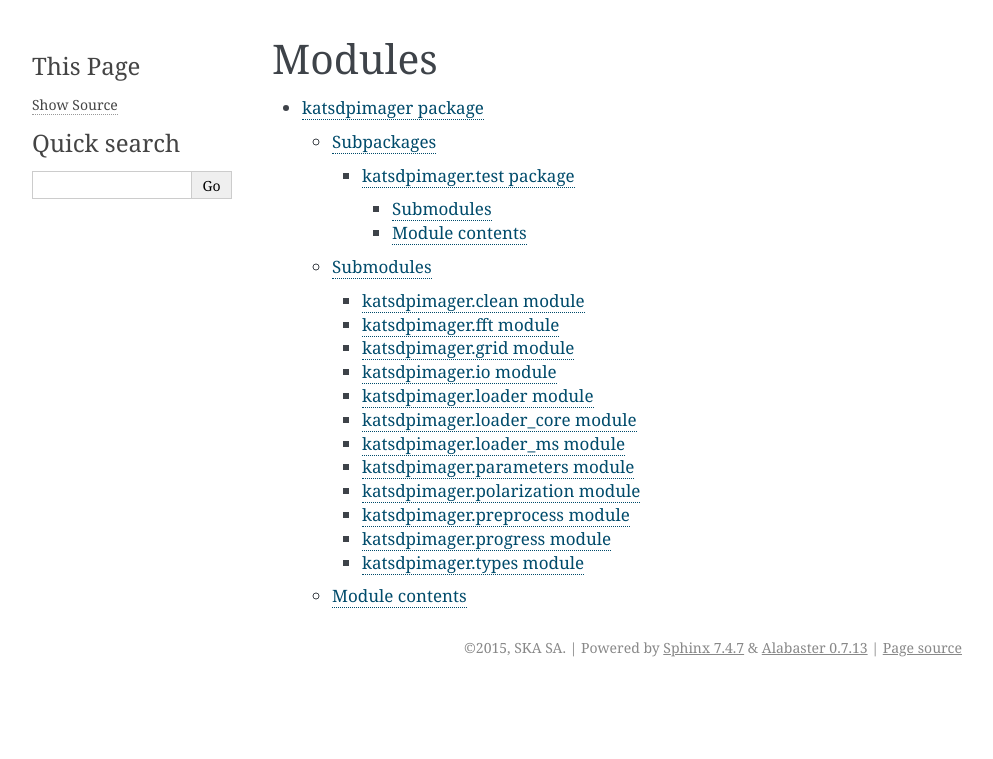
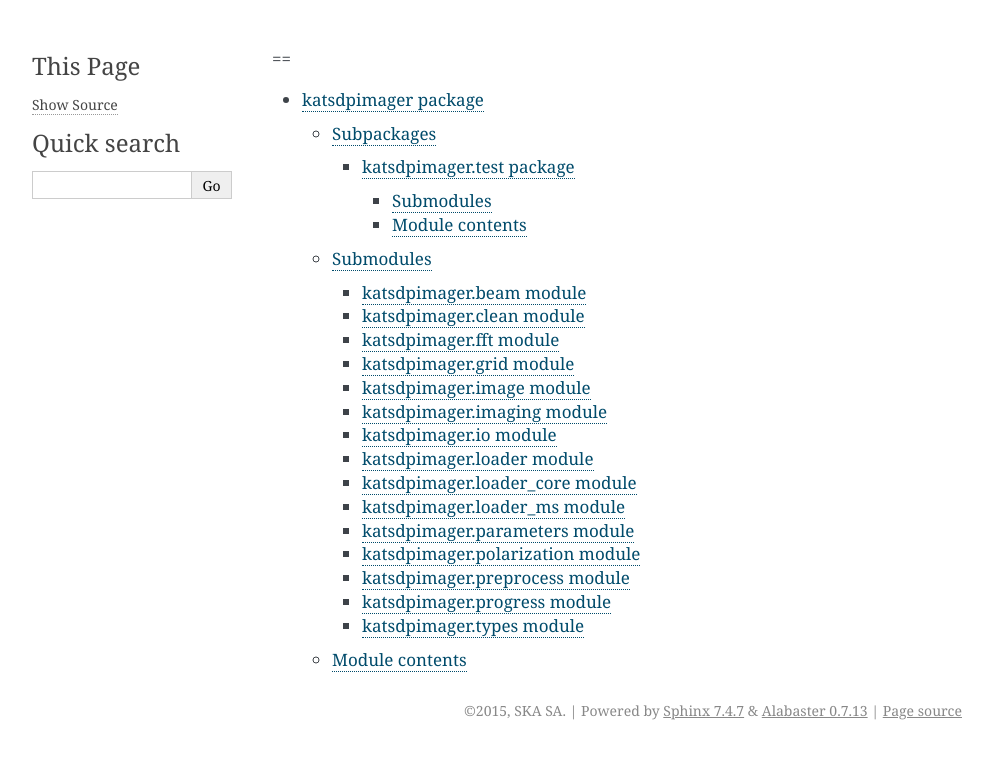
Before and after one commit to ska-sa/katsdpimager, a Sphinx documentation site: the page built from doc/modules.rst, in a window 1280 px wide. Shown: the top 759 px of the page, without its empty margins (148-1141 px from the left). Built offline with Sphinx 7.4.7, drawn with Linux system fonts in a browser that asks for light colours.

Commit message:
Documentation fixes

```diff
--- /dev/null
+++ b/doc/katsdpimager.beam.rst
@@ -0,0 +1,7 @@
+katsdpimager.beam module
+========================
+
+.. automodule:: katsdpimager.beam
+    :members:
+    :undoc-members:
+    :show-inheritance:
--- /dev/null
+++ b/doc/katsdpimager.image.rst
@@ -0,0 +1,7 @@
+katsdpimager.image module
+=========================
+
+.. automodule:: katsdpimager.image
+    :members:
+    :undoc-members:
+    :show-inheritance:
--- /dev/null
+++ b/doc/katsdpimager.imaging.rst
@@ -0,0 +1,7 @@
+katsdpimager.imaging module
+===========================
+
+.. automodule:: katsdpimager.imaging
+    :members:
+    :undoc-members:
+    :show-inheritance:
--- a/doc/katsdpimager.rst
+++ b/doc/katsdpimager.rst
@@ -13,9 +13,12 @@ Submodules
 
 .. toctree::
 
+   katsdpimager.beam
    katsdpimager.clean
    katsdpimager.fft
    katsdpimager.grid
+   katsdpimager.image
+   katsdpimager.imaging
    katsdpimager.io
    katsdpimager.loader
    katsdpimager.loader_core
--- a/doc/katsdpimager.test.rst
+++ b/doc/katsdpimager.test.rst
@@ -8,6 +8,7 @@ Submodules
 
    katsdpimager.test.test_clean
    katsdpimager.test.test_fft
+   katsdpimager.test.test_image
    katsdpimager.test.test_polarization
    katsdpimager.test.test_preprocess
 
--- /dev/null
+++ b/doc/katsdpimager.test.test_image.rst
@@ -0,0 +1,7 @@
+katsdpimager.test.test_image module
+===================================
+
+.. automodule:: katsdpimager.test.test_image
+    :members:
+    :undoc-members:
+    :show-inheritance:
--- a/doc/modules.rst
+++ b/doc/modules.rst
@@ -1,5 +1,5 @@
-Modules
-=======
+..
+==
 
 .. toctree::
    :maxdepth: 4
```
Also changed, not shown: 4 other files.
